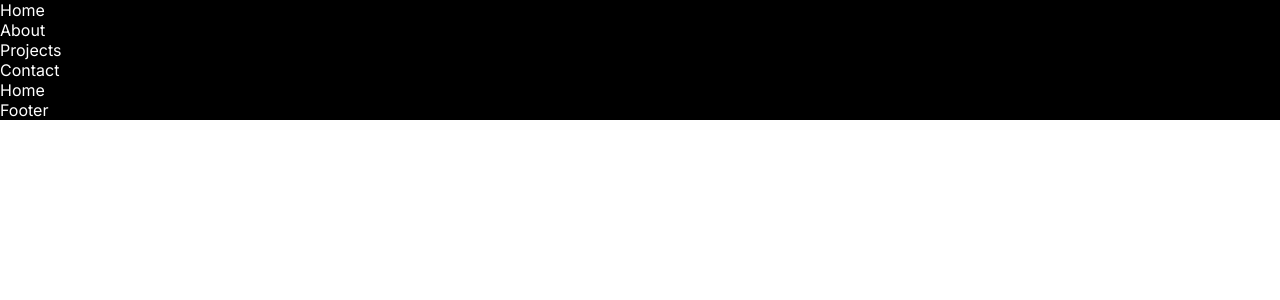
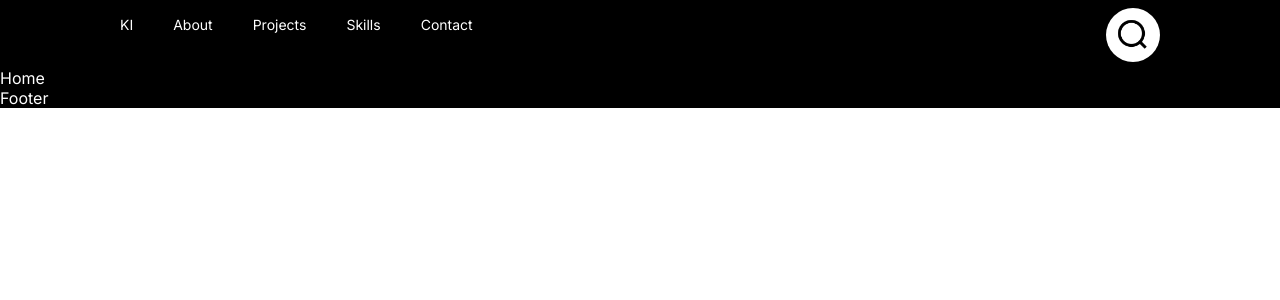
Before and after one commit to KarwanM/Portfolio, a React (Create React App) app: page / in a window 1280 px wide. Shown: the top 300 px of the page. Built offline with nearby package versions, Linux system fonts and the light colour scheme.

Commit message:
Style header

```diff
--- a/src/components/Header/Header.jsx
+++ b/src/components/Header/Header.jsx
@@ -1,5 +1,9 @@
 import React from "react";
 import { Link } from "react-router-dom";
+
+import "./header.scss";
+
+import searchIcon from "../../assets/icons/search.png";
 
 const Header = () => {
   return (
@@ -7,24 +11,28 @@ const Header = () => {
       <nav>
         <ul>
           <li>
-            <Link to="/">Home</Link>
-          </li>
-          <li>
-            <div id="about">
-              About
+            <div>
+              <Link id="home" to="/">
+                KI
+              </Link>
             </div>
           </li>
           <li>
-            <div id="portfolio">
-              Projects
-            </div>
+            <div id="about">About</div>
           </li>
           <li>
-            <div id="contact">
-              Contact
-            </div>
+            <div id="projects">Projects</div>
+          </li>
+          <li>
+            <div id="skills">Skills</div>
+          </li>
+          <li>
+            <div id="contact">Contact</div>
           </li>
         </ul>
+        <div className="search">
+          <img src={searchIcon} alt="Search Icon" />
+        </div>
       </nav>
     </header>
   );
--- a/src/components/Header/header.scss
+++ b/src/components/Header/header.scss
@@ -0,0 +1,33 @@
+@use "../../assets/constants/colors";
+
+header {
+  position: sticky;
+  max-width: 1080px;
+  margin: 0 auto;
+}
+
+nav {
+  display: flex;
+  justify-content: space-between;
+  font-size: 14px;
+  ul {
+    display: flex;
+    li {
+      cursor: pointer;
+      padding: 16px 20px;
+      text-align: center;
+    }
+  }
+  .search {
+    cursor: pointer;
+    padding: 8px 20px 6px 20px;
+    img {
+      display: block;
+      width: 36px;
+      height: 36px;
+      padding: 9px;
+      border-radius: 50%;
+      background-color: white;
+    }
+  }
+}
```
Also changed, not shown: src/assets/icons/search.png (added).
